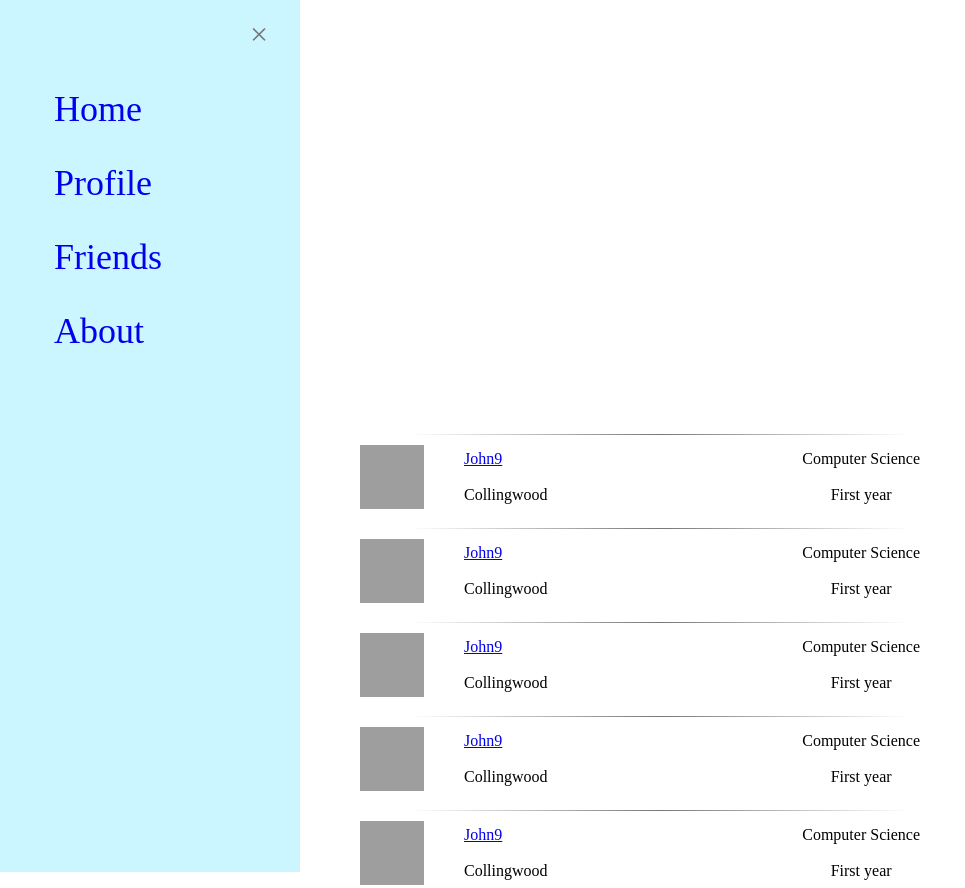
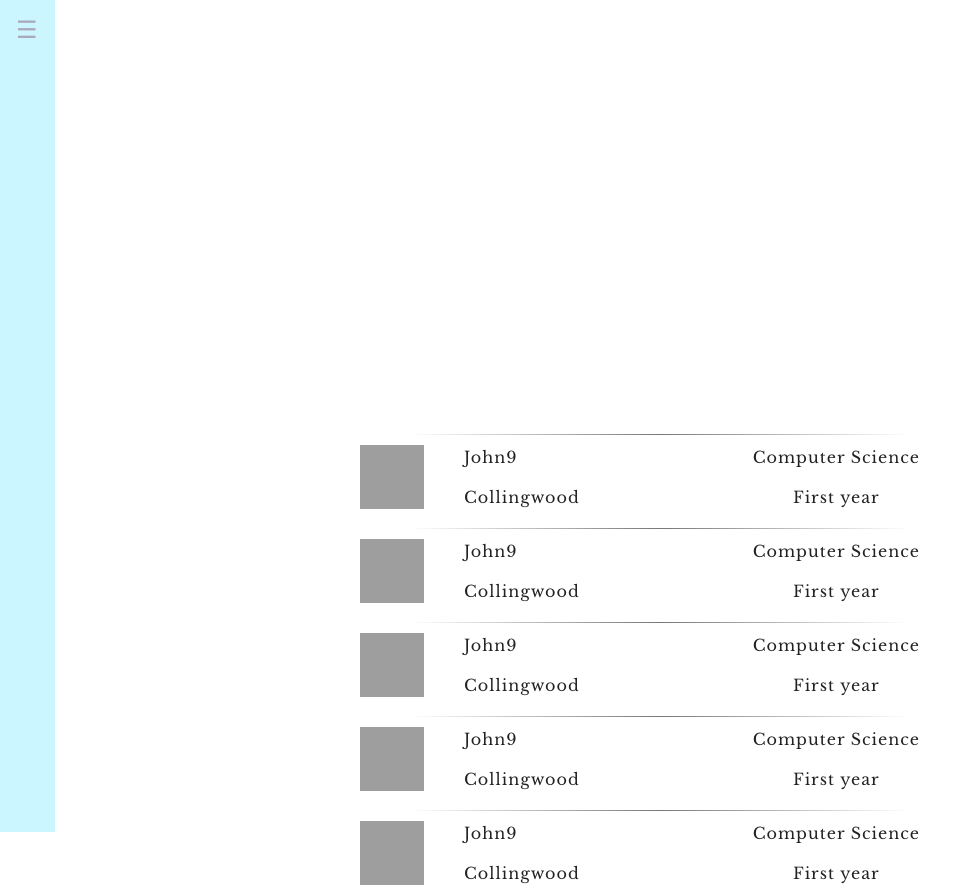
Before and after one commit to tomc1998/h2h2webapp, a website: page public/index.html in a window 1280 px wide. Shown: the top 888 px of the page, without its empty margins (0-965 px from the left). Drawn offline with Linux system fonts and the light colour scheme; grey boxes are pictures that could not be loaded.

Commit message:
Added fonts, changed text styling

```diff
--- a/public/css/style.css
+++ b/public/css/style.css
@@ -1,9 +1,36 @@
+@font-face {
+  font-family: "LeagueSpartan";
+  src: url("/font/LeagueSpartan-Bold.otf");
+  format("truetype");
+}
+
+@font-face {
+  font-family: "LibreBaskerville";
+  src: url("/font/LibreBaskerville-Regular.otf");
+  format("truetype");
+}
+
+body {
+  font-family: "LibreBaskerville";
+  letter-spacing: 1px;
+  color: #222;
+}
+
+a {
+  text-decoration: none;
+  outline: none;
+  color: inherit;
+}
+
+
 #sidebar {
+  font-family: "LeagueSpartan";
+  letter-spacing: 3px;
   position: fixed;
   top: 0;
   bottom: 0;
   left: 0;
-  width: 300px;
+  width: 0;
   height: 100%;
   background: #ccf6ff;
   padding-top: 4.5em;
@@ -13,6 +40,7 @@
 
 /* Sidebar buttons */
 #sidebar a {
+  color: #556;
   text-decoration: none;
   padding: 16px 16px 16px 1.5em;
   font-size: 25px;
@@ -39,6 +67,7 @@
 
 /* Open button */
 #sidebar_open {
+  font-family: "LeagueSpartan";
   color: #777;
   top: 0;
   left: 0;
```
Also changed, not shown: public/font/LeagueSpartan-Bold.otf (added), public/font/LibreBaskerville-Regular.otf (added).
